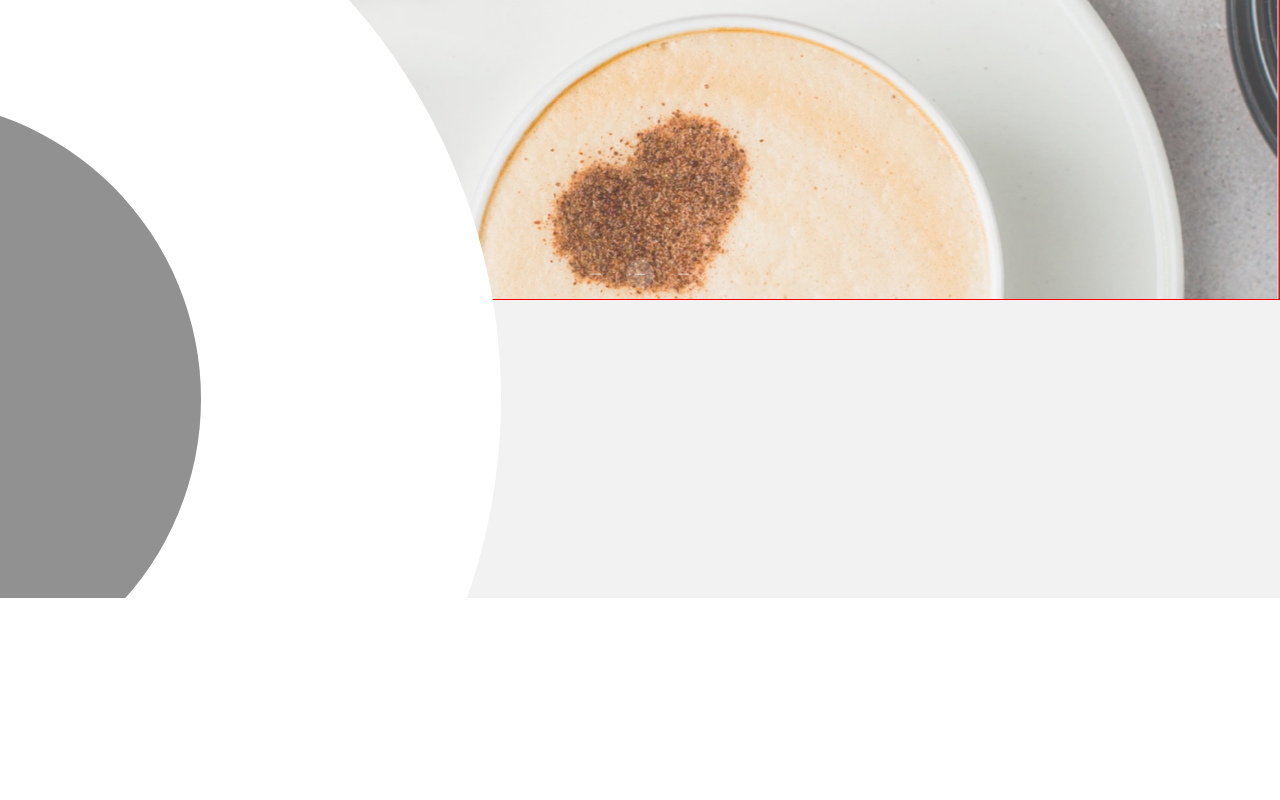
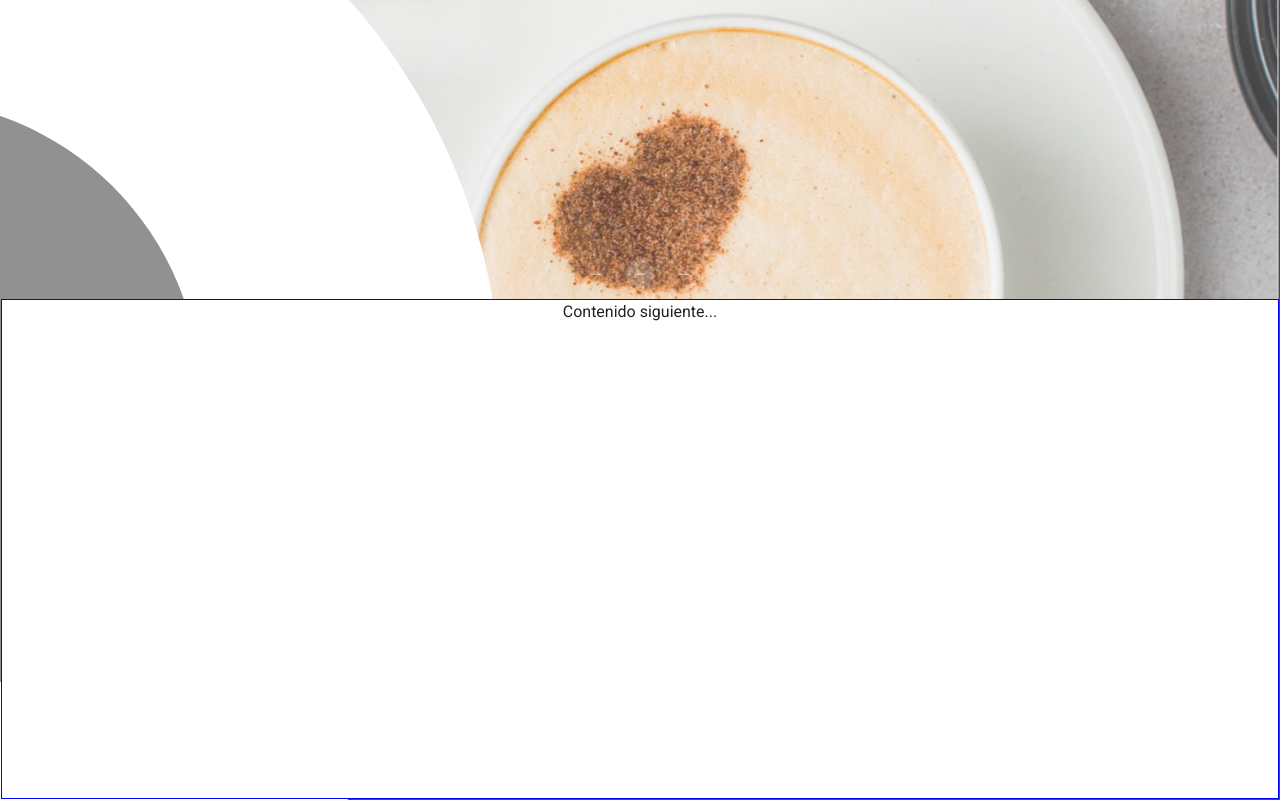
Before and after one commit to Lennin5/Pokeapi, a Vue app: page /coffee in a window 1280 px wide. Shown: the part 202-1002 px from the top of the page. Before the commit the page ends 800 px from the top, so only its background shows below. Built offline with nearby package versions, Linux system fonts and the light colour scheme.

Commit message:
style(carrusel principal) agregado de sección siguiente con atributos de posicionamiento

```diff
--- a/src/views/CoffeeTestsView.vue
+++ b/src/views/CoffeeTestsView.vue
@@ -22,6 +22,9 @@
         <img :src="item.image" alt="Imagen" key="item.image" class="w-100 animate__animated animate__fadeIn" >
       </v-carousel-item>
     </v-carousel>
+    <div class="text-center next-content-to-carousel" style="border: 1px solid blue">
+      <span>Contenido siguiente...</span>
+    </div>
   </div>
 </template>
 
@@ -74,4 +77,12 @@ export default {
     background-color: rgb(145, 145, 145); /* Color de fondo azul */
     border-radius: 50%; /* Hace que el círculo interior sea un círculo */
 }
+
+.next-content-to-carousel{
+  position: relative;
+  z-index: 2;
+  background-color: #fff;
+  width: 100%;
+  height: 500px;
+}
 </style>
```
